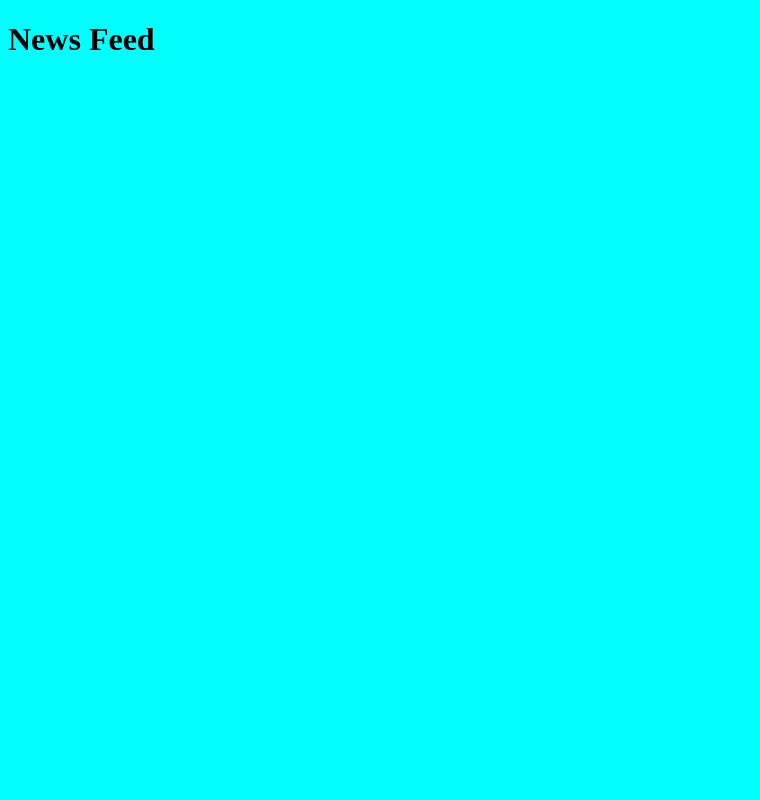
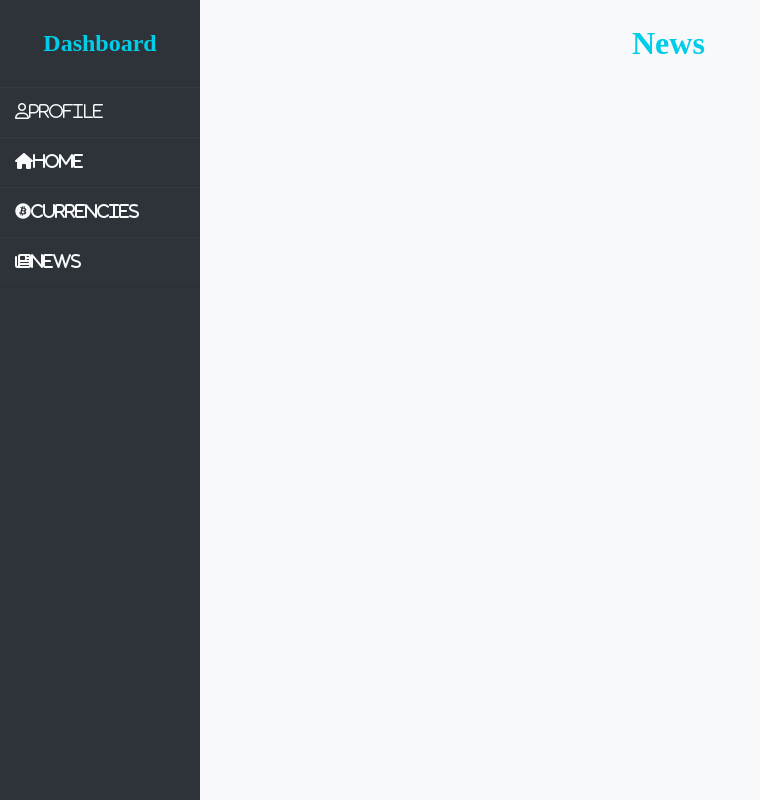
Before and after one commit to Dzolman97/f14-capstone, a website: page public/feed-news.html in a window 1280 px wide. Shown: the whole page, without its empty margins (0-760 px from the left). Drawn offline with Linux system fonts and the light colour scheme.

Commit message:
added more stylizing updates

```diff
--- a/public/dashboard.css
+++ b/public/dashboard.css
@@ -67,12 +67,13 @@ body {
 }
 
 .wrapper .main-content .info{
-   background: chartreuse;
    height: 100%;
    color: #2E3239;
 }
 
+
 .wrapper .main-content .info .watchlist h2{
    margin: 25px;
    margin-left: 35px;
+   background: coral;
 }
--- a/public/feed-news.css
+++ b/public/feed-news.css
@@ -1,3 +1,61 @@
 body {
-   background-color: aqua;
+   background-color: #F7F9FB;
+   color: #00CDE8;
 }
+
+*{
+   margin: 0px;
+   padding: 0px;
+   box-sizing: border-box;
+   list-style: none;
+   text-decoration: none;
+}
+
+.wrapper{
+   display: flex;
+   position: relative;
+}
+
+.wrapper .sidebar{
+   position: fixed;
+   width: 200px;
+   height: 100%;
+   background-color: #2E3239;
+   padding: 30px 0;
+}
+
+.wrapper .sidebar h2{
+   text-align: center;
+   padding-bottom: 30px;
+}
+
+.wrapper .sidebar ul li{
+   padding: 15px;
+   border-bottom: 1px solid rgba(0,0,0,0.05);
+   border-top: 1px solid rgba(225,225,225,0.05);
+}
+
+.wrapper .sidebar ul li a{
+   color: #F7F9FB;
+   display: block;
+}
+
+.wrapper .sidebar ul li a .fas{
+   width: 25px;
+}
+
+.wrapper .sidebar ul li:hover{
+   background: #00CDE8;
+}
+
+.wrapper .main-content{
+   width: 100%;
+   margin-left: 200px;
+}
+
+.wrapper .main-content .header{
+   padding: 20 px;
+   background: #F7F9FB;
+   margin: 25px;
+   margin-left: 40%;
+}
--- a/public/feed-news.html
+++ b/public/feed-news.html
@@ -6,8 +6,29 @@
    <meta name="viewport" content="width=device-width, initial-scale=1.0">
    <title>Crypto News</title>
    <link rel="stylesheet" href="feed-news.css">
+   <script src="https://kit.fontawesome.com/14653e936a.js" crossorigin="anonymous"></script>
 </head>
 <body>
-   <h1>News Feed</h1>
+   <div class="wrapper">
+      <div class="sidebar">
+         <h2>Dashboard</h2>
+         <ul>
+            <li>
+               <a href="/profile"><i class="far fa-user">Profile</i></a>
+            </li>
+            <li>
+               <a href="/dashboard"><i class="fas fa-home">Home</i></a>
+            </li>
+            <li>
+               <a href="/market-list"><i class="fab fa-bitcoin">Currencies</i></a>
+            </li>
+            <li>
+               <a href="/news"><i class="fas fa-newspaper">News</i></a>
+            </li>
+         </ul>
+      </div>
+      <div class="main-content">
+         <div class="header"><h1>News</h1></div>
+      </div>
 </body>
 </html>
```
Also changed, not shown: public/currencies.html (+1 -0 lines), public/user-profile.html (+1 -0 lines).
